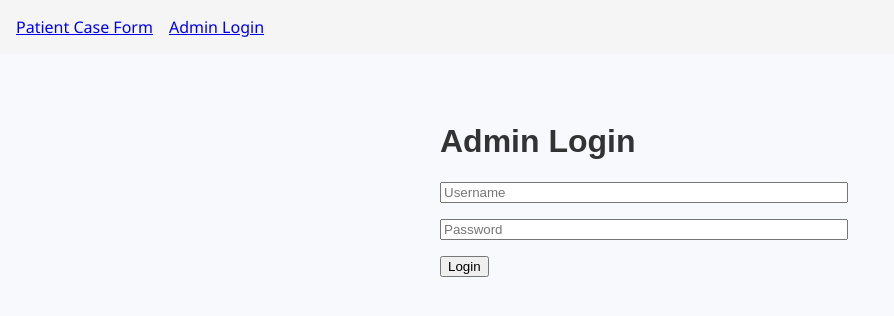
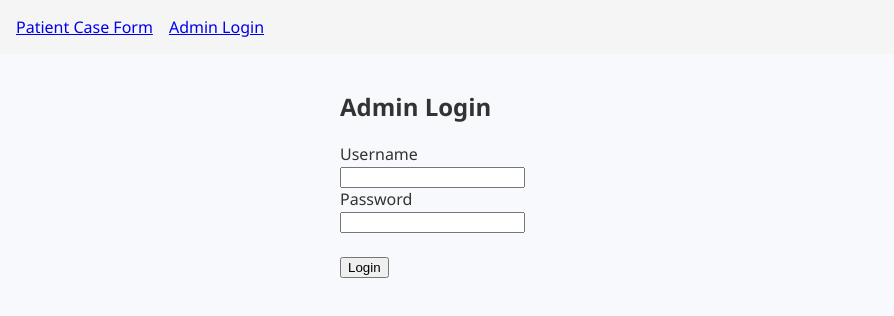
Before and after one commit to rohitvhanji/review-to-payment-app, a React (Vite) app in the folder client/: page /admin in a window 1280 px wide. Shown: the top 316 px of the page, without its empty margins (0-894 px from the left). Built offline with nearby package versions, Linux system fonts and the light colour scheme.

Commit message:
Update AdminLogin.jsx

```diff
--- a/client/src/AdminLogin.jsx
+++ b/client/src/AdminLogin.jsx
@@ -1,47 +1,58 @@
-import { useState } from 'react';
-import { useNavigate } from 'react-router-dom';
+import React, { useState } from 'react';
 
-const ADMIN_USERNAME = "admin";  // Change as you want
-const ADMIN_PASSWORD = "password123";
+const BACKEND_URL = 'https://review-to-payment-app.onrender.com';
 
 export default function AdminLogin() {
-  const [username, setUsername] = useState("");
-  const [password, setPassword] = useState("");
-  const [error, setError] = useState(null);
-  const navigate = useNavigate();
+  const [credentials, setCredentials] = useState({ username: '', password: '' });
+  const [error, setError] = useState('');
+  const [cases, setCases] = useState(null);
 
-  const handleSubmit = e => {
+  const handleChange = e => setCredentials({ ...credentials, [e.target.name]: e.target.value });
+
+  const handleLogin = async e => {
     e.preventDefault();
-    if (username === ADMIN_USERNAME && password === ADMIN_PASSWORD) {
-      navigate("/admin/dashboard");
-    } else {
-      setError("Invalid credentials");
+    setError('');
+    try {
+      const res = await fetch(`${BACKEND_URL}/api/admin-login`, {
+        method: 'POST',
+        headers: { 'Content-Type': 'application/json' },
+        body: JSON.stringify(credentials),
+      });
+      if (!res.ok) throw new Error('Invalid credentials');
+      // fetch all cases after successful login
+      const casesRes = await fetch(`${BACKEND_URL}/api/cases`);
+      const casesData = await casesRes.json();
+      setCases(casesData.data || casesData);
+    } catch (err) {
+      setError(err.message);
+      setCases(null);
     }
   };
 
   return (
-    <div style={{ padding: "2rem", fontFamily: "Arial", maxWidth: 400, margin: "auto" }}>
-      <h1>Admin Login</h1>
-      <form onSubmit={handleSubmit}>
-        <input
-          type="text"
-          placeholder="Username"
-          value={username}
-          onChange={e => setUsername(e.target.value)}
-          required
-          style={{ display: "block", marginBottom: "1rem", width: "100%" }}
-        />
-        <input
-          type="password"
-          placeholder="Password"
-          value={password}
-          onChange={e => setPassword(e.target.value)}
-          required
-          style={{ display: "block", marginBottom: "1rem", width: "100%" }}
-        />
+    <div style={{ maxWidth: 600, margin: 'auto' }}>
+      <h2>Admin Login</h2>
+      <form onSubmit={handleLogin}>
+        <label>Username</label><br />
+        <input name="username" value={credentials.username} onChange={handleChange} required /><br />
+        <label>Password</label><br />
+        <input type="password" name="password" value={credentials.password} onChange={handleChange} required /><br /><br />
         <button type="submit">Login</button>
       </form>
-      {error && <p style={{ color: "red" }}>{error}</p>}
+      {error && <p style={{ color: 'red' }}>{error}</p>}
+      {cases && (
+        <>
+          <h3>Submitted Cases</h3>
+          <ul>
+            {cases.map(c => (
+              <li key={c.id}>
+                <b>{c.name}</b> ({c.contact}) — {new Date(c.date).toLocaleDateString()}<br />
+                {c.description}
+              </li>
+            ))}
+          </ul>
+        </>
+      )}
     </div>
   );
 }
```
